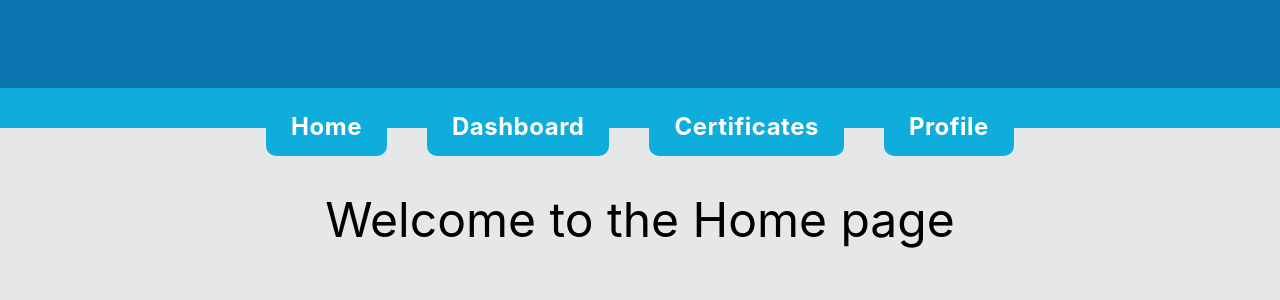
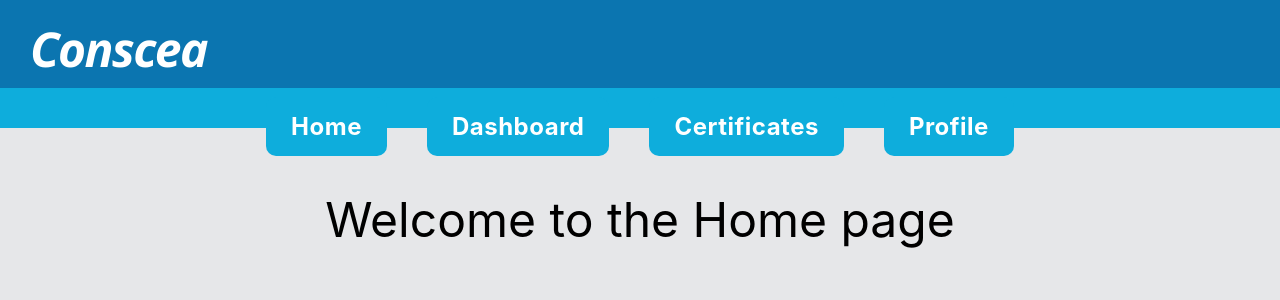
Before and after one commit to bsumner2/cs590_stub, a React (Create React App) app in the folder consceafrontend/: page / in a window 1280 px wide. Shown: the top 300 px of the page. Built offline with nearby package versions, Linux system fonts and the light colour scheme.

Commit message:
Added logo to topbar

```diff
--- a/consceafrontend/src/pages/Login/Login.css
+++ b/consceafrontend/src/pages/Login/Login.css
@@ -6,6 +6,17 @@
 .bottombar {
   height:5vh;
   background-color: #0eaddc;
+}
+
+.logo {
+  margin-top:0;
+  color:white;
+  font-family:'Segoe UI', Tahoma, Geneva, Verdana, sans-serif;
+  font-style:oblique;
+  font-weight: bold;
+  letter-spacing: -1.5px;
+  text-align: left;
+  padding: 2vh 30px;
 }
 
 header {
--- a/consceafrontend/src/pages/Login/Login.jsx
+++ b/consceafrontend/src/pages/Login/Login.jsx
@@ -4,7 +4,9 @@ export default function Login() {
   return (
     <body>
       <header>
-        <div class="topbar"></div>
+        <div class="topbar">
+          <h1 class="logo">Conscea</h1>
+        </div>
         <div class="bottombar"></div>
       </header>
 
--- a/consceafrontend/src/pages/Nav/Nav.css
+++ b/consceafrontend/src/pages/Nav/Nav.css
@@ -6,6 +6,17 @@
 .bottombar {
     height:5vh;
     background-color: #0eaddc;
+}
+
+.logo {
+    margin-top:0;
+    color:white;
+    font-family:'Segoe UI', Tahoma, Geneva, Verdana, sans-serif;
+    font-style:oblique;
+    font-weight: bold;
+    letter-spacing: -1.5px;
+    text-align: left;
+    padding: 2vh 30px;
 }
 
 ul {
--- a/consceafrontend/src/pages/Nav/Nav.jsx
+++ b/consceafrontend/src/pages/Nav/Nav.jsx
@@ -5,6 +5,7 @@ function Nav() {
     return (
         <>
             <div class="topbar">
+                <h1 class="logo">Conscea</h1>
             </div>
 
             <div class="bottombar">
```
